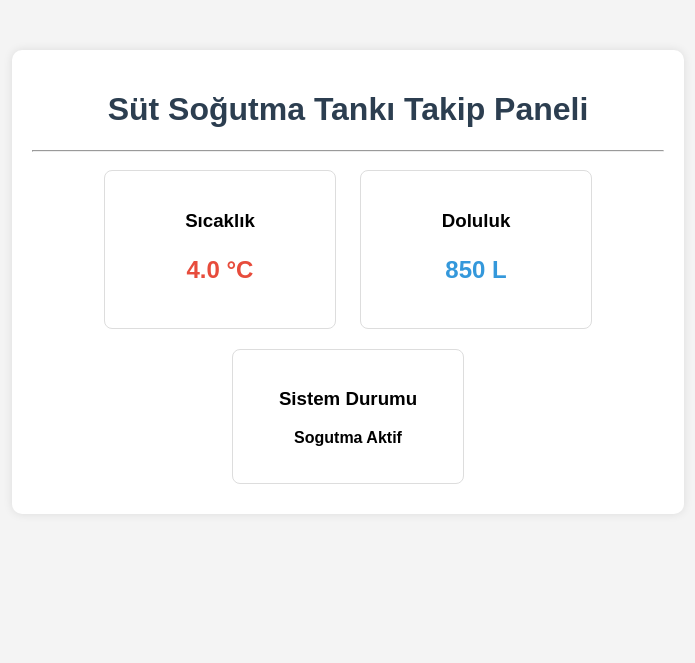
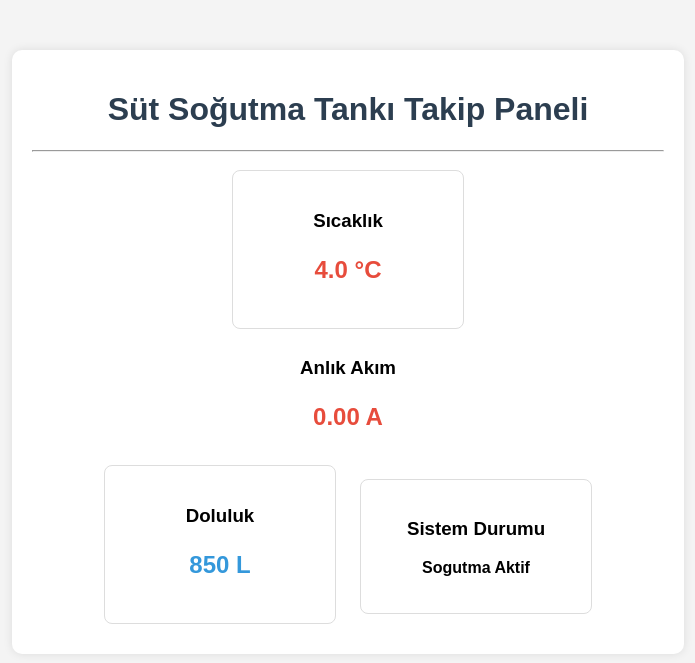
Before and after one commit to hamzatalhaakdeniz207-ux/sut-takip, a Flask app: page / in a window 1280 px wide. Shown: the top 663 px of the page, without its empty margins (292-987 px from the left). Run offline with Flask 3, Linux system fonts and the light colour scheme.

Commit message:
Update index.html

```diff
--- a/templates/index.html
+++ b/templates/index.html
@@ -20,6 +20,10 @@
             <h3>Sıcaklık</h3>
             <p class="sicaklik">{{ veri.sicaklik }} °C</p>
         </div>
+        <div class="card">
+    <h3>Anlık Akım</h3>
+    <p id="akim" style="color: #e74c3c; font-size: 24px; font-weight: bold;">0.00 A</p>
+</div>
         <div class="kart">
             <h3>Doluluk</h3>
             <p class="miktar">{{ veri.doluluk }} L</p>
```
